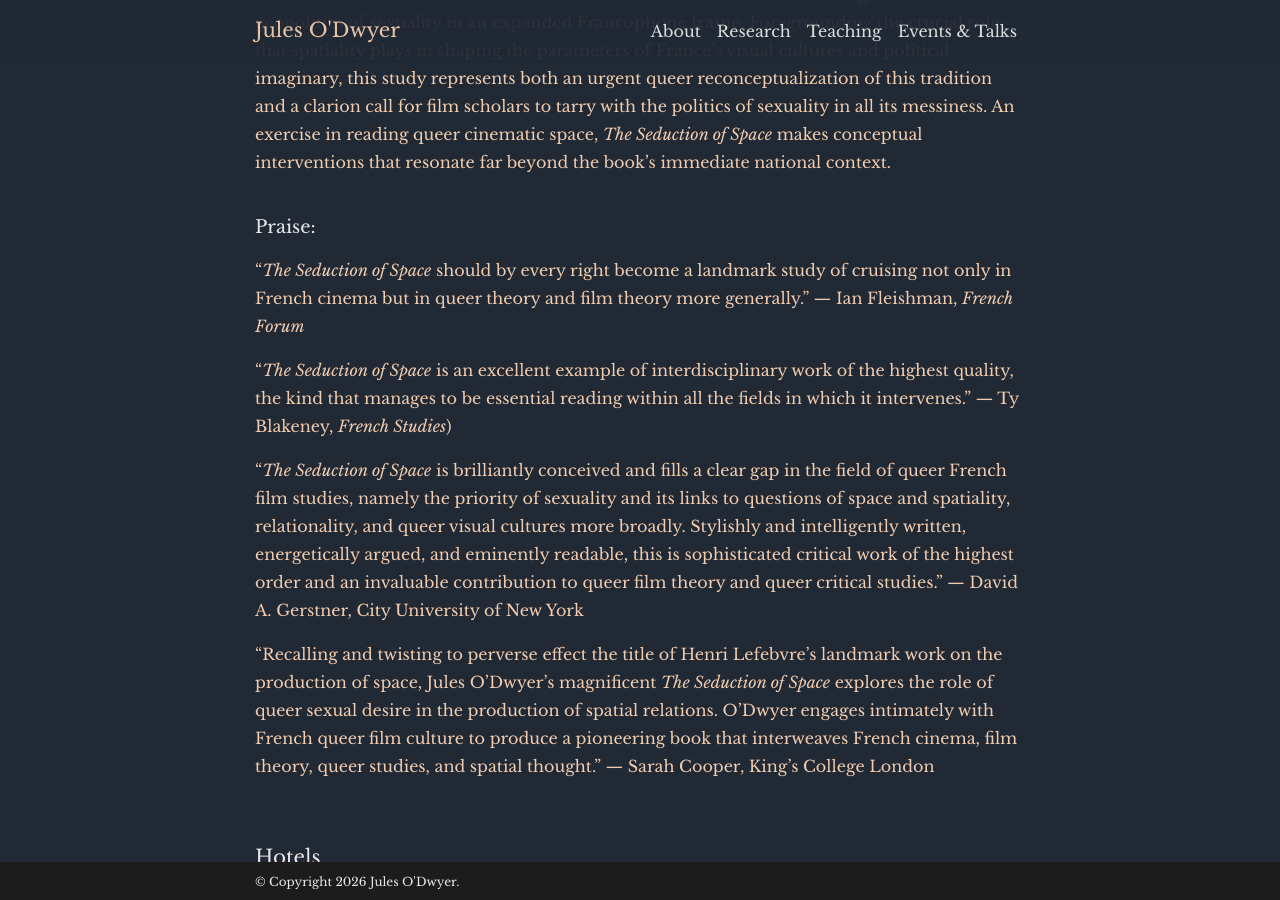
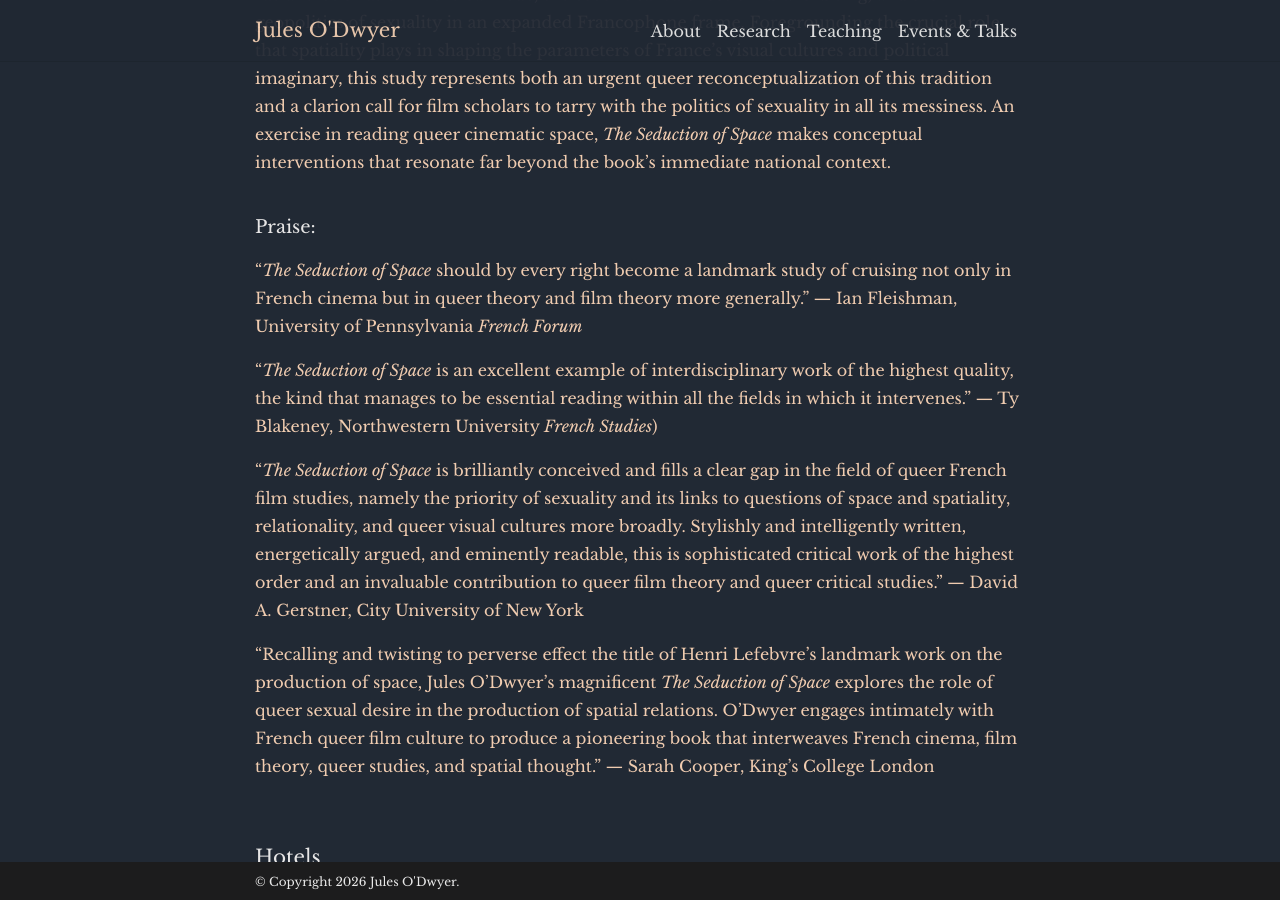
Before and after one commit to julesodwyer/julesodwyer.github.io, a Jekyll site: the page built from _pages/research.md, in a window 1280 px wide and 900 px high, scrolled down 1180 px. Built offline with Jekyll 4.4.1, drawn with Linux system fonts in a browser that asks for light colours; comment, search, counter and statistics services are not loaded; a style sheet for code colours, icons or effects is not loaded.

Commit message:
Update research.md

```diff
--- a/_pages/research.md
+++ b/_pages/research.md
@@ -23,9 +23,9 @@
 
 ### Praise:
 
-"_The Seduction of Space_ should by every right become a landmark study of cruising not only in French cinema but in queer theory and film theory more generally." — Ian Fleishman, [_French Forum_](https://muse.jhu.edu/pub/56/article/975506)
+"_The Seduction of Space_ should by every right become a landmark study of cruising not only in French cinema but in queer theory and film theory more generally." — Ian Fleishman, University of Pennsylvania [_French Forum_](https://muse.jhu.edu/pub/56/article/975506)
 
-"_The Seduction of Space_ is an excellent example of interdisciplinary work of the highest quality, the kind that manages to be essential reading within all the fields in which it intervenes." — Ty Blakeney, [_French Studies_](https://www.liverpooluniversitypress.co.uk/doi/10.3828/fs.2026.80.2.41))
+"_The Seduction of Space_ is an excellent example of interdisciplinary work of the highest quality, the kind that manages to be essential reading within all the fields in which it intervenes." — Ty Blakeney, Northwestern University [_French Studies_](https://www.liverpooluniversitypress.co.uk/doi/10.3828/fs.2026.80.2.41))
 
 "_The Seduction of Space_ is brilliantly conceived and fills a clear gap in the field of queer French film studies, namely the priority of sexuality and its links to questions of space and spatiality, relationality, and queer visual cultures more broadly. Stylishly and intelligently written, energetically argued, and eminently readable, this is sophisticated critical work of the highest order and an invaluable contribution to queer film theory and queer critical studies." — David A. Gerstner, City University of New York
 
```
